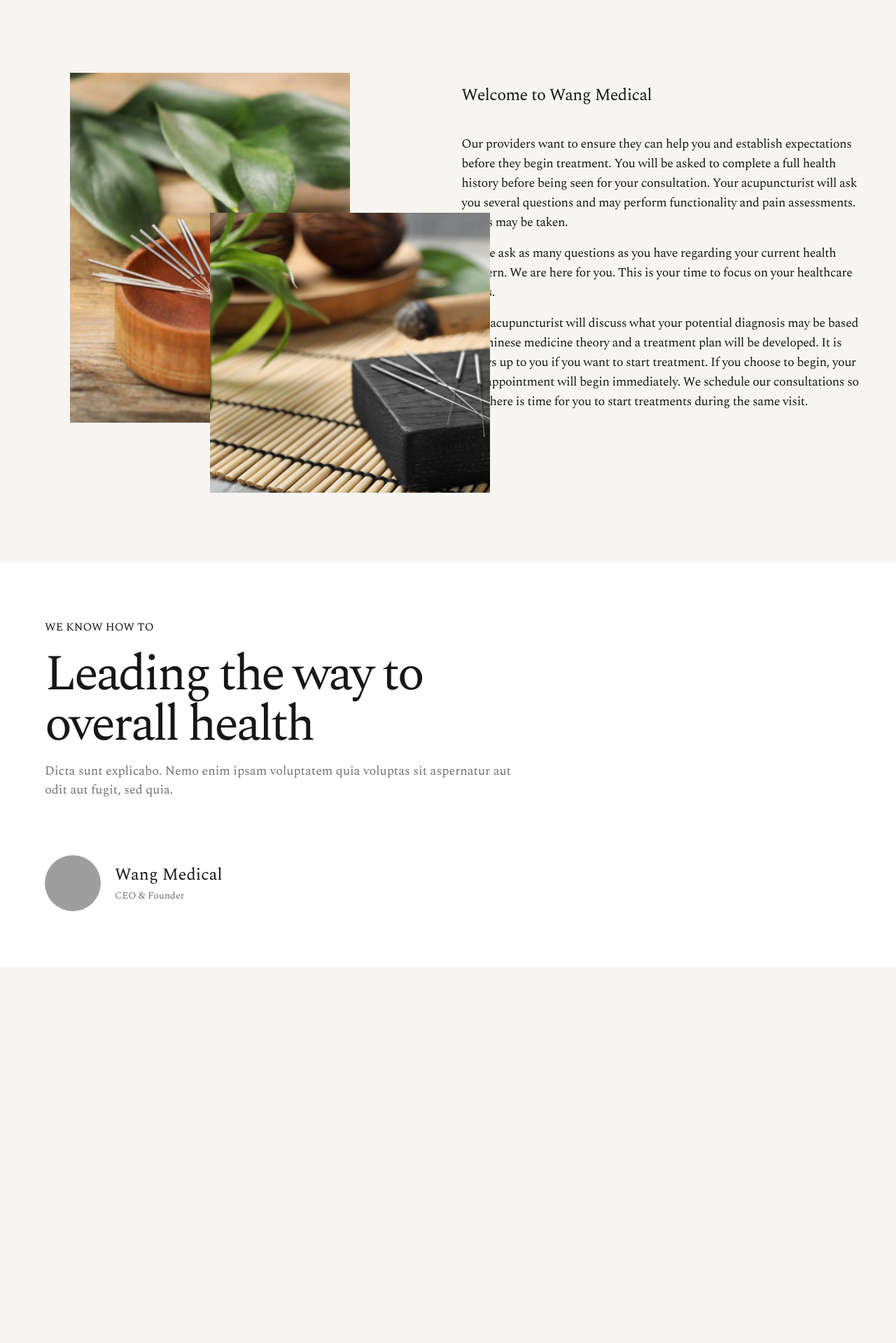
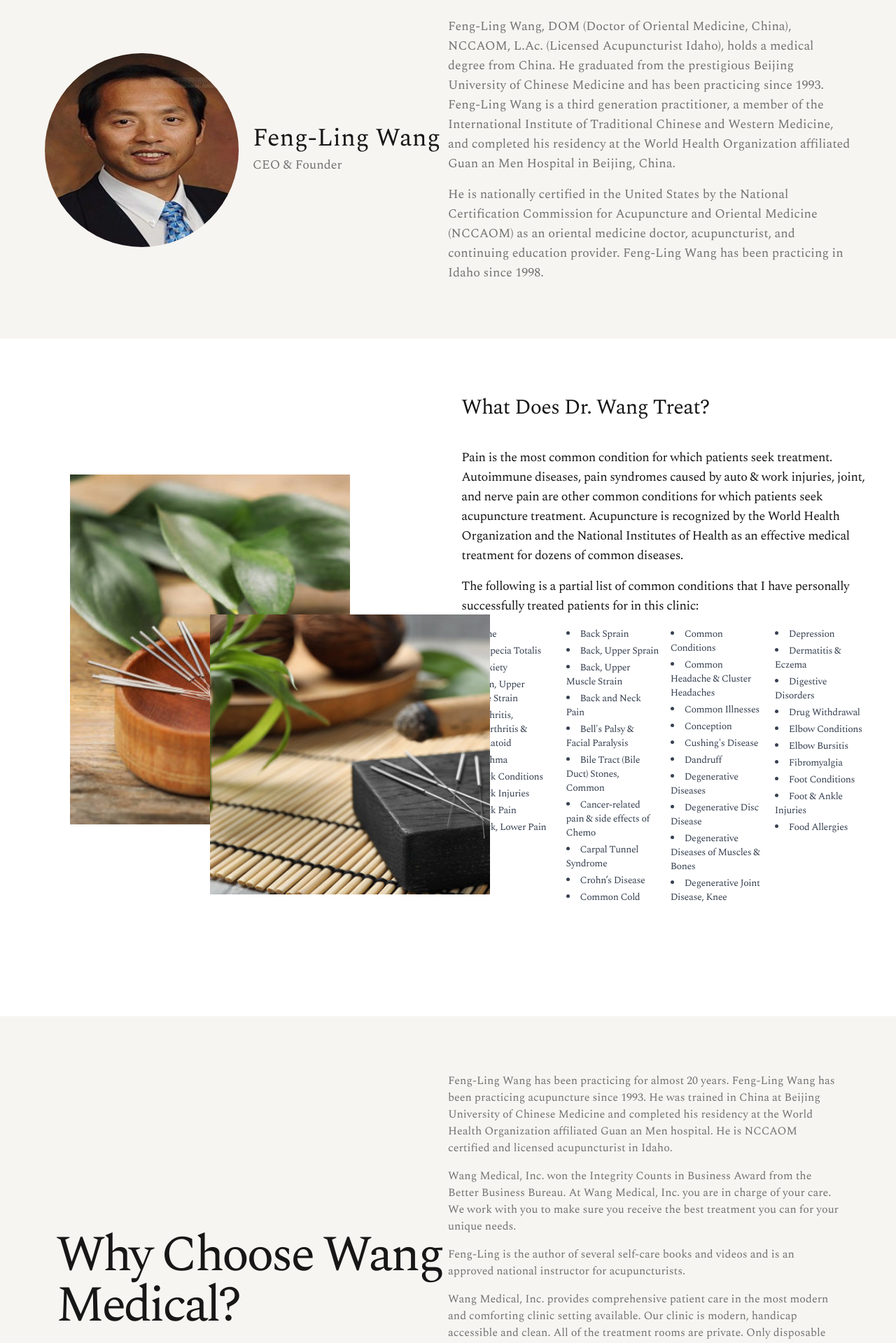
Before and after one commit to Luciferxgkp/wang-medical, a Next.js app: page /about-us in a window 1280 px wide. Shown: the part 320-2239 px from the top of the page at 70% size. Before the commit the page ends 1702 px from the top, so only its background shows below. Built offline with nearby package versions, Linux system fonts and the light colour scheme; grey boxes are pictures that could not be loaded.

Commit message:
added avatar image and completed about us page

```diff
--- a/app/about-us/page.tsx
+++ b/app/about-us/page.tsx
@@ -9,10 +9,95 @@
 };
 
 const AboutUs = () => {
+  const conditionsList = [
+    [
+      "Acne",
+      "Alopecia Totalis",
+      "Anxiety",
+      "Arm, Upper Muscle Strain",
+      "Arthritis, Osteoarthritis & Rheumatoid",
+      "Asthma",
+      "Back Conditions",
+      "Back Injuries",
+      "Back Pain",
+      "Back, Lower Pain",
+    ],
+    [
+      "Back Sprain",
+      "Back, Upper Sprain",
+      "Back, Upper Muscle Strain",
+      "Back and Neck Pain",
+      "Bell's Palsy & Facial Paralysis",
+      "Bile Tract (Bile Duct) Stones, Common",
+      "Cancer-related pain & side effects of Chemo",
+      "Carpal Tunnel Syndrome",
+      "Crohn’s Disease",
+      "Common Cold",
+    ],
+    [
+      "Common Conditions",
+      "Common Headache & Cluster Headaches",
+      "Common Illnesses",
+      "Conception",
+      "Cushing's Disease",
+      "Dandruff",
+      "Degenerative Diseases",
+      "Degenerative Disc Disease",
+      "Degenerative Diseases of Muscles & Bones",
+      "Degenerative Joint Disease, Knee",
+    ],
+    [
+      "Depression",
+      "Dermatitis & Eczema",
+      "Digestive Disorders",
+      "Drug Withdrawal",
+      "Elbow Conditions",
+      "Elbow Bursitis",
+      "Fibromyalgia",
+      "Foot Conditions",
+      "Foot & Ankle Injuries",
+      "Food Allergies",
+    ],
+  ];
+
   return (
     <div className="w-full">
       <Header header="About Us" />
-      <div className="my-5 md:mt-[10rem] w-full flex flex-col md:flex-row items-center">
+      {/** First section */}
+      <div className="pt-5 pb-10 md:pt-20 md:pb-20 w-full flex flex-col lg:flex-row h-max px-10 md:px-16">
+        <div className="flex flex-col md:flex-row items-start md:items-center my-10 gap-5 lg:w-1/2">
+          <Avatar className="w-30 h-30">
+            <AvatarImage src={"/avatar-image.jpg"} alt="image" />
+            <AvatarFallback>WM</AvatarFallback>
+          </Avatar>
+          <div className="flex flex-col gap-1">
+            <p className="text-4xl font-light text-primary">Feng-Ling Wang</p>
+            <p className="text-lg">CEO & Founder</p>
+          </div>
+        </div>
+
+        <div className="lg:w-1/2 flex flex-col justify-center text-lg">
+          <p className="mb-4">
+            Feng-Ling Wang, DOM (Doctor of Oriental Medicine, China), NCCAOM,
+            L.Ac. (Licensed Acupuncturist Idaho), holds a medical degree from
+            China. He graduated from the prestigious Beijing University of
+            Chinese Medicine and has been practicing since 1993. Feng-Ling Wang
+            is a third generation practitioner, a member of the International
+            Institute of Traditional Chinese and Western Medicine, and completed
+            his residency at the World Health Organization affiliated Guan an
+            Men Hospital in Beijing, China.
+          </p>
+          <p>
+            He is nationally certified in the United States by the National
+            Certification Commission for Acupuncture and Oriental Medicine
+            (NCCAOM) as an oriental medicine doctor, acupuncturist, and
+            continuing education provider. Feng-Ling Wang has been practicing in
+            Idaho since 1998.
+          </p>
+        </div>
+      </div>
+      {/** Second section */}
+      <div className="py-10 md:pt-[5rem] md:py-[10rem] w-full flex flex-col md:flex-row items-center bg-white">
         <div className="w-full h-[500px] relative">
           <div
             className="w-[220px] h-[280px]
@@ -56,39 +141,43 @@
           </div>
         </div>
         <div className="w-full text-primary flex flex-col gap-10 px-10">
-          <h2 className="text-2xl tracking-tight">Welcome to Wang Medical</h2>
+          <h2 className="text-3xl tracking-tight ">
+            What Does Dr. Wang Treat?
+          </h2>
           <div className="tracking-tight font-light text-lg flex flex-col gap-4">
             <p>
-              Our providers want to ensure they can help you and establish
-              expectations before they begin treatment. You will be asked to
-              complete a full health history before being seen for your
-              consultation. Your acupuncturist will ask you several questions
-              and may perform functionality and pain assessments. Vitals may be
-              taken.
+              Pain is the most common condition for which patients seek
+              treatment. Autoimmune diseases, pain syndromes caused by auto &
+              work injuries, joint, and nerve pain are other common conditions
+              for which patients seek acupuncture treatment. Acupuncture is
+              recognized by the World Health Organization and the National
+              Institutes of Health as an effective medical treatment for dozens
+              of common diseases.
             </p>
             <p>
-              Please ask as many questions as you have regarding your current
-              health concern. We are here for you. This is your time to focus on
-              your healthcare needs.
+              The following is a partial list of common conditions that I have
+              personally successfully treated patients for in this clinic:
             </p>
-            <p>
-              Your acupuncturist will discuss what your potential diagnosis may
-              be based on Chinese medicine theory and a treatment plan will be
-              developed. It is always up to you if you want to start treatment.
-              If you choose to begin, your first appointment will begin
-              immediately. We schedule our consultations so that there is time
-              for you to start treatments during the same visit.
-            </p>
+            <div className="flex flex-col lg:flex-row lg:space-x-4 space-y-4 lg:space-y-0">
+              {conditionsList.map((items, index) => (
+                <ul
+                  key={index}
+                  className="w-full lg:w-1/4 list-disc list-inside text-sm  text-gray-700 space-y-1"
+                >
+                  {items.map((item, itemIndex) => (
+                    <li key={itemIndex}>{item}</li>
+                  ))}
+                </ul>
+              ))}
+            </div>
           </div>
         </div>
       </div>
-      <div className="my-5 md:my-20 w-full flex h-10"></div>
-      <div className="pt-5 md:pt-20 w-full flex flex-col h-max px-4 md:px-16 bg-white">
-        <h2 className="text-[16px] font-thin text-primary uppercase">
-          We know how to
-        </h2>
-        <p
-          className="text-[30px]
+      {/** Third section */}
+      <div className="p-10 md:px-20 md:py-20 w-full flex flex-col md:flex-row items-center ">
+        <div className="mb-10 md:mb-0 lg:w-1/2">
+          <p
+            className="text-[30px]
             sm:text-[48px]
             md:text-[60px]
             lg:text-[72px]
@@ -103,30 +192,44 @@
             w-full
             md:max-w-2xl
           "
-        >
-          Leading the way to overall health
-        </p>
-        <p
-          className="text-[14px]
-            sm:text-[16px]
-            md:text-[18px]
-            mt-4
-            w-full
-            md:max-w-2xl
-          "
-        >
-          Dicta sunt explicabo. Nemo enim ipsam voluptatem quia voluptas sit
-          aspernatur aut odit aut fugit, sed quia.
-        </p>
-        <div className="flex items-center my-20 gap-5">
-          <Avatar className="h-20 w-20">
-            <AvatarImage src="image.txt" alt="image" />
-            <AvatarFallback>WM</AvatarFallback>
-          </Avatar>
-          <div className="flex flex-col gap-1">
-            <p className="text-2xl font-light text-primary">Wang Medical</p>
-            <p className="text-sm">CEO & Founder</p>
-          </div>
+          >
+            Why Choose Wang Medical?
+          </p>
+        </div>
+        <div className="lg:w-1/2 flex flex-col justify-center">
+          <p className="mb-4">
+            Feng-Ling Wang has been practicing for almost 20 years. Feng-Ling
+            W­ang has been practicing acupuncture since 1993. He was trained in
+            China at Beijing University of Chinese Medicine and completed his
+            residency at the World Health Organization affiliated Guan an Men
+            hospital. He is NCCAOM certified and licensed acupuncturist in
+            Idaho.
+          </p>
+          <p className="mb-4">
+            Wang Medical, Inc. won the Integrity Counts in Business Award from
+            the Better Business Bureau. At Wang Medical, Inc. you are in charge
+            of your care. We work with you to make sure you receive the best
+            treatment you can for your unique needs.
+          </p>
+          <p className="mb-4">
+            Feng-Ling is the author of several self-care books and videos and is
+            an approved national instructor for acupuncturists.
+          </p>
+          <p className="mb-4">
+            Wang Medical, Inc. provides comprehensive patient care in the most
+            modern and comforting clinic setting available. Our clinic is
+            modern, handicap accessible and clean. All of the treatment rooms
+            are private. Only disposable needles are used.
+          </p>
+          <p className="mb-4">
+            You will not be asked to fully undress for your treatment. Only the
+            area being worked on will be exposed and you will be provided
+            draping sheets when necessary.
+          </p>
+          <p className="mb-4">
+            Idaho&apos;s First Modern Chinese Medical Practitioner. Wang
+            Medical, Inc. has been serving the Treasure Valley since 1998.
+          </p>
         </div>
       </div>
     </div>
```
Also changed, not shown: public/avatar-image.JPG (added).
